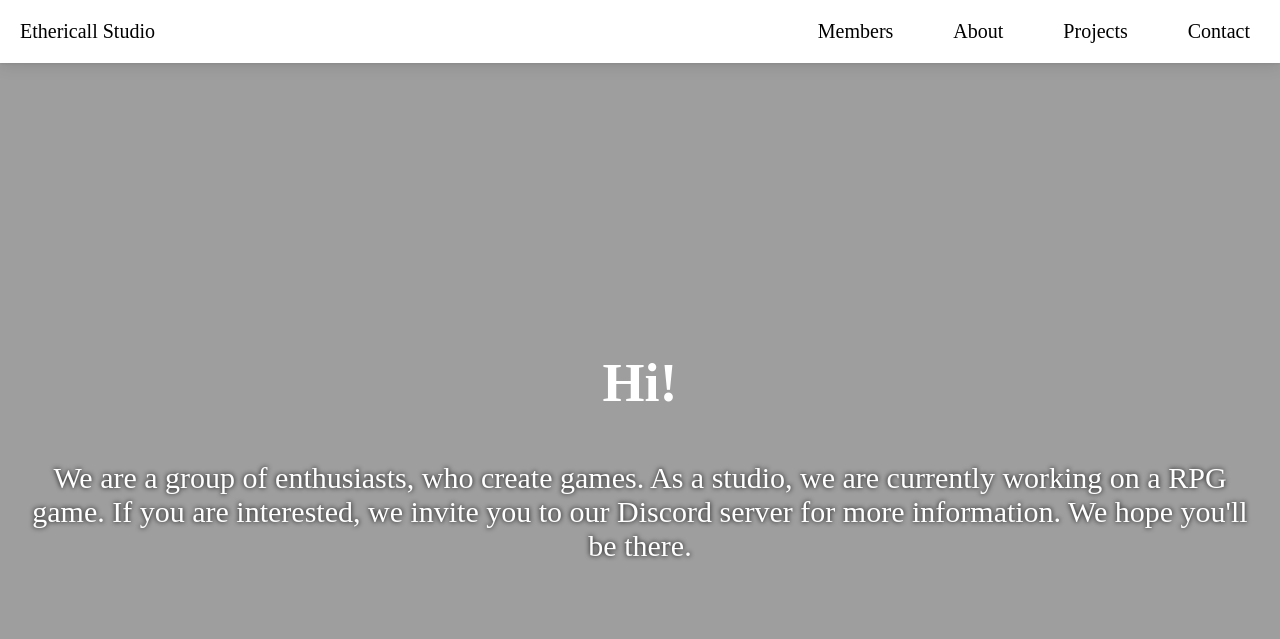
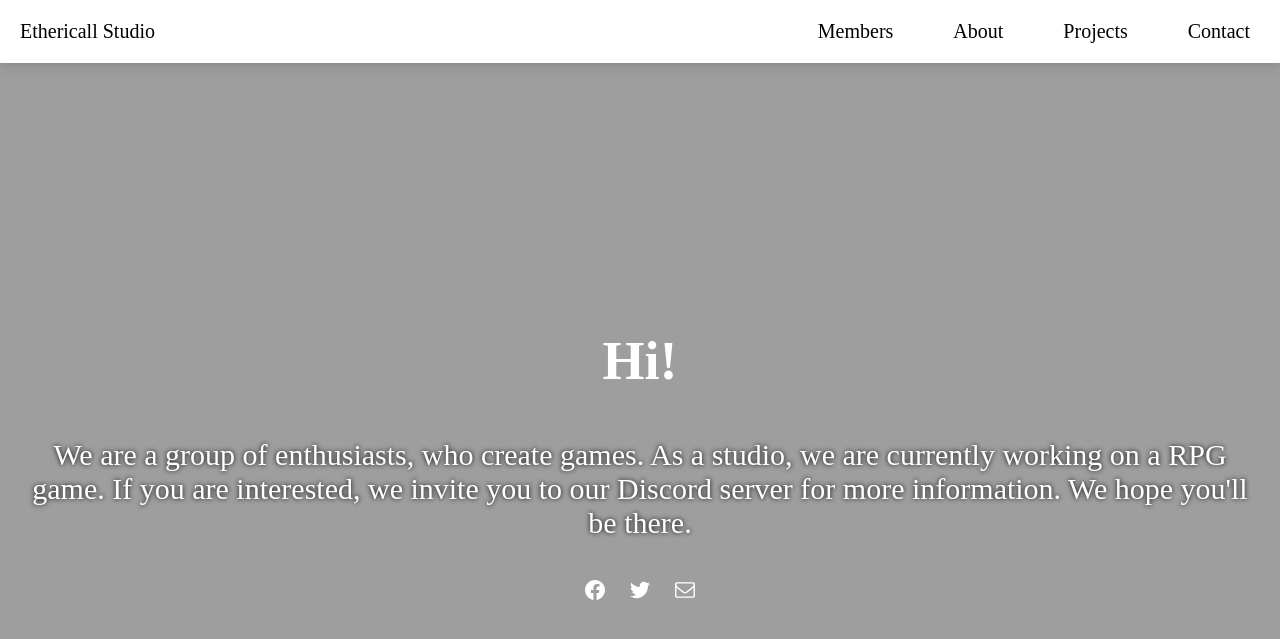
Before and after one commit to Ethericall-Studio/ethericall-studio.github.io, a Jekyll site: the page built from index.md, in a window 1280 px wide and 900 px high. Shown: the top 639 px of the window. Built offline with Jekyll 4.4.1, drawn with Linux system fonts in a browser that asks for light colours; some web fonts are replaced.

Commit message:
Update index.md

```diff
--- a/index.md
+++ b/index.md
@@ -9,6 +9,7 @@ lang: "en"
 <p class="hero-title2">
 We are a group of enthusiasts, who create games. As a studio, we are currently working on a RPG game. {% if site.discord %}
 If you are interested, we invite you to our <a href="{{ site.url }}{{ site.baseurl }}/discord" class="perm-white">Discord</a> server for more information. We hope you'll be there.{% endif %}</p>
+{% include icons.html %}
 </div>
 </section>
 <section class="about">
```
